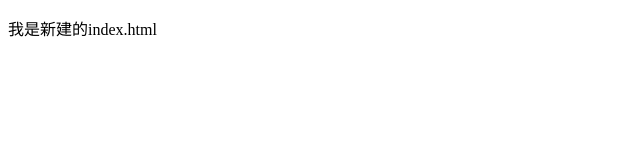
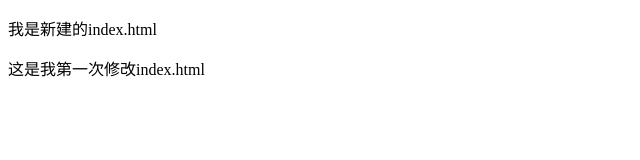
Before and after one commit to FVFGYIY/m1, a plain HTML site: page index.html in a window 1280 px wide. Shown: the whole page, without its empty margins (0-640 px from the left). Drawn offline with Linux system fonts and the light colour scheme.

Commit message:
这是我第三次提交，第一次修改

```diff
--- a/index.html
+++ b/index.html
@@ -8,6 +8,7 @@
 <body>
 	<div id="box">
 		<p>我是新建的index.html</p>
+		<p>这是我第一次修改index.html</p>
 	</div>
 </body>
 </html>
```
